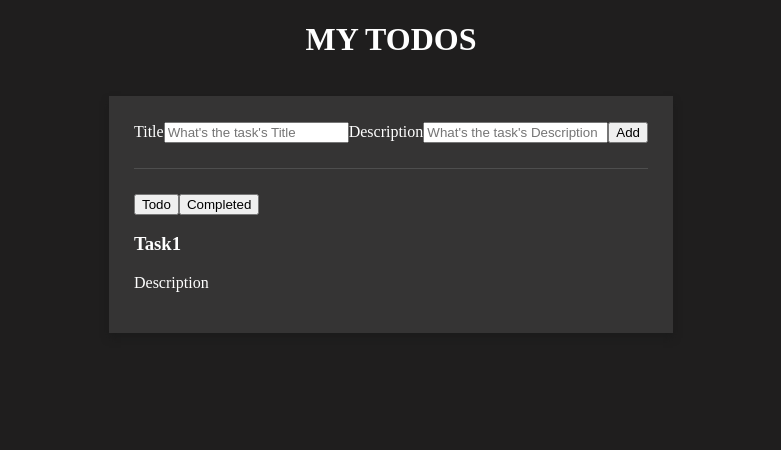
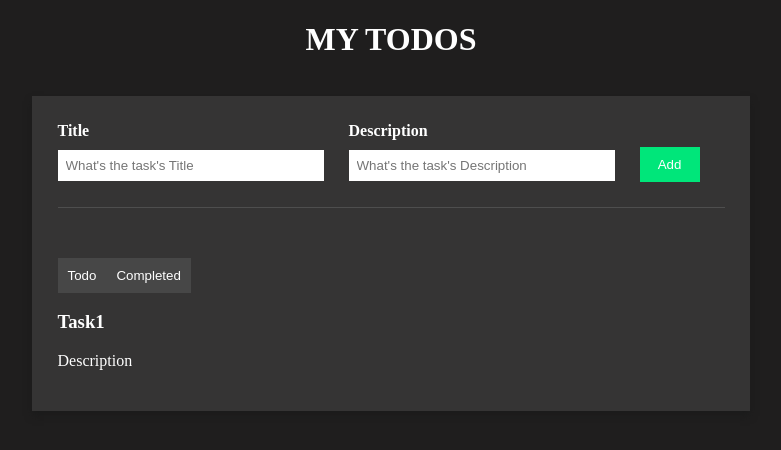
Before and after one commit to G-first-t/React-TODO-list, a React (Vite) app in the folder todo-list/: page / in a window 1280 px wide. Shown: the top 450 px of the page, without its empty margins (249-1030 px from the left). Built offline with nearby package versions, Linux system fonts and the light colour scheme.

Commit message:
stylin buttons

```diff
--- a/todo-list/src/App.jsx
+++ b/todo-list/src/App.jsx
@@ -19,13 +19,13 @@ return(
 
              </div>
              <div class="btn-area">
-                    <button>Todo</button>
-                    <button>Completed</button>
+                    <button className="secondaryBtn">Todo</button>
+                    <button className="secondaryBtn">Completed</button>
              </div>
                <div className="todo-list">
                   <div className="todo-list-item">
                     <h3>Task1</h3>
-                    <p>Description</p>
+                    <p>Description </p>
                   </div>
               </div>
            </div>
--- a/todo-list/src/index.css
+++ b/todo-list/src/index.css
@@ -25,3 +25,49 @@ h1{
     padding-bottom: 25px;
     margin-bottom: 25px;
 }
+.todo-input-item{
+    display: flex;
+    flex-direction: column;
+    align-items: flex-start;
+    margin-right: 25px;
+}
+.todo-input-item label{
+    font-weight: bold;
+    margin-bottom: 10px;
+}
+
+.todo-input-item input{
+    padding: 8px;
+    border:none;
+    width:250px;
+}
+.todo-input-item input:focus{
+
+    outline: 2px solid rgb(0,230,122);
+}
+
+.primaryBtn{
+    background-color: rgb(0,230,122);
+    color:white;
+    border:none;
+    border-radius: 0px;
+    margin-top: 25px;
+    padding: 10px;
+
+    width:60px;
+    cursor: pointer;
+}
+.primaryBtn:hover{
+    background-color: rgb(4, 159, 87);
+}
+.secondaryBtn{
+    background-color: rgb(71,71,71);
+    color:white;
+    border:none;
+    border-radius: 0px;
+    margin-top: 25px;
+    padding: 10px;
+
+    width:fit-content;
+    cursor: pointer;
+}
```
